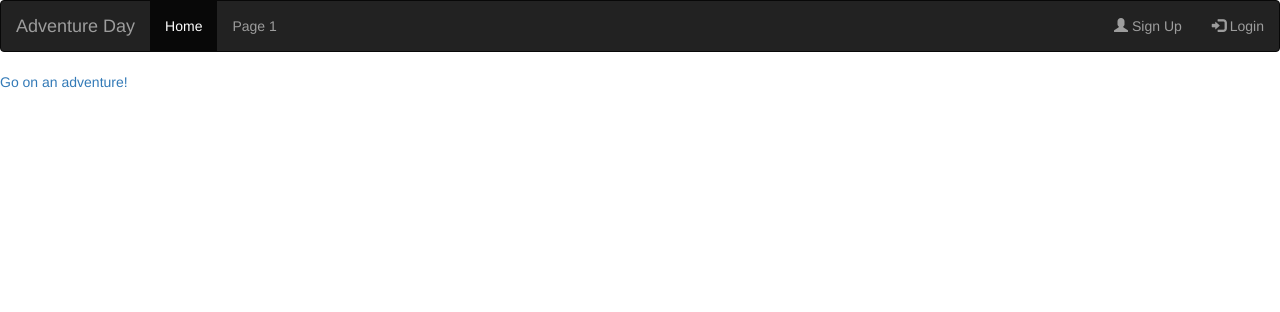
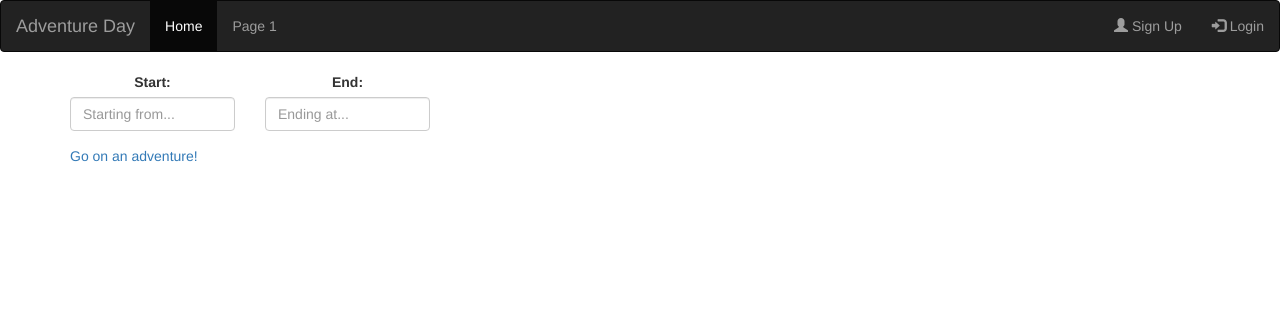
Before and after one commit to anubiskhan/adventure-day, a Django app: page / in a window 1280 px wide. Shown: the top 312 px of the page. Run offline with Django 3.2, Linux system fonts and the light colour scheme; some libraries are stand-ins or nearby versions.

Commit message:
Adds styling to home page, adds 2 input forms for start and end points

```diff
--- a/client_side/templates/adventure_day/home.html
+++ b/client_side/templates/adventure_day/home.html
@@ -1,5 +1,16 @@
 {% extends "adventure_day/base.html" %}
 {% block content %}
-
-<a href="https://www.google.com/maps/dir/?api=1&origin=39.8956,-104.9564&destination=39.7508,-104.9966&waypoints=periodic%20brewing|station26|fallingrock&travelmode=walking">Go on an adventure!</a>
+<div class="container">
+  <div class="form-group row text-center">
+    <div class="col-xs-2">
+      <label for="start-address">Start:</label>
+      <input id="start-address" type="text" class="form-control" placeholder="Starting from...">
+    </div>
+    <div class="col-xs-2">
+      <label for="end-address">End:</label>
+      <input id="end-address" type="text" class="form-control" placeholder="Ending at...">
+    </div>
+  </div>
+  <a href="https://www.google.com/maps/dir/?api=1&origin=39.8956,-104.9564&destination=39.7508,-104.9966&waypoints=periodic%20brewing|station26|fallingrock&travelmode=walking">Go on an adventure!</a>
+</div>
 {% endblock %}
```
